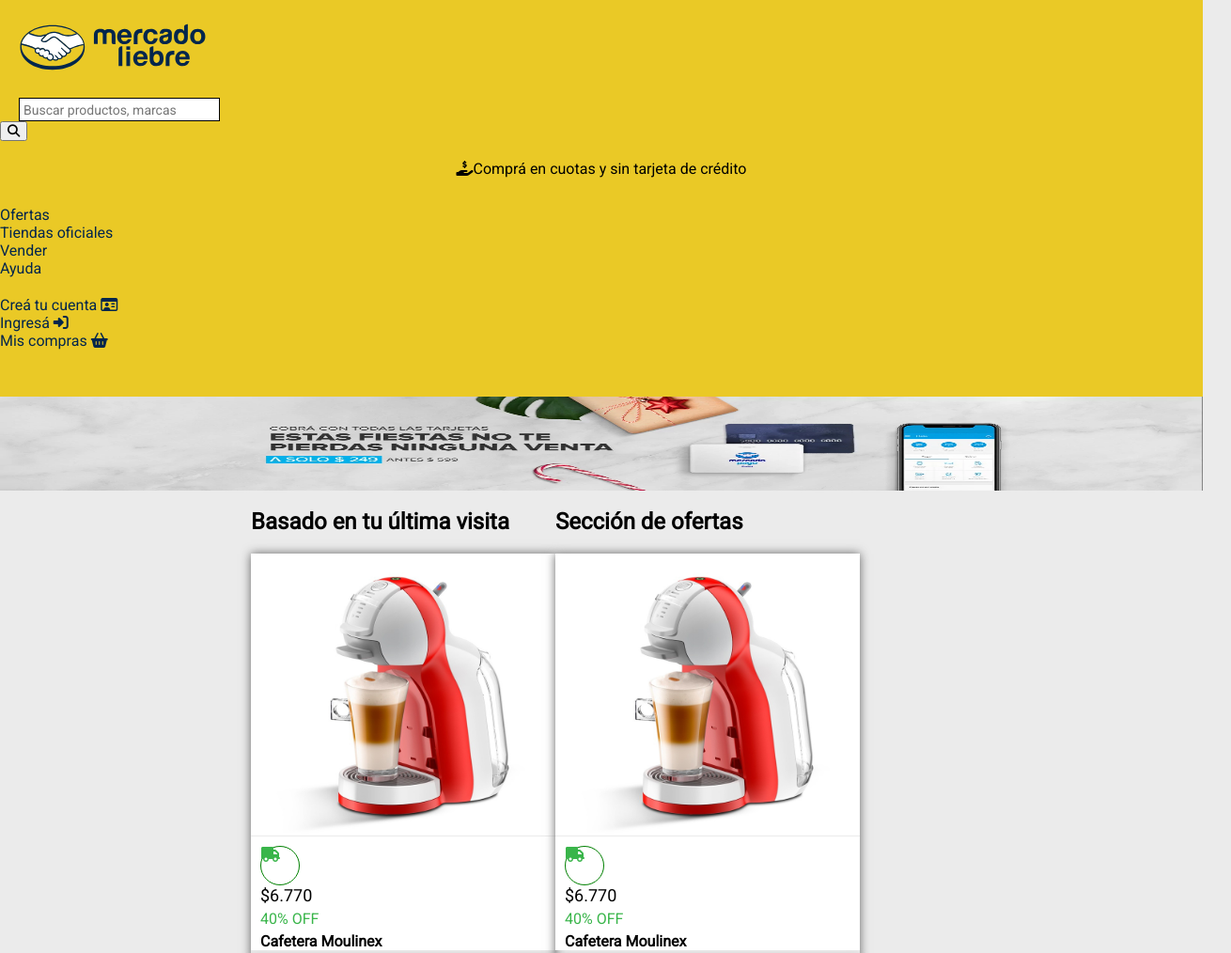
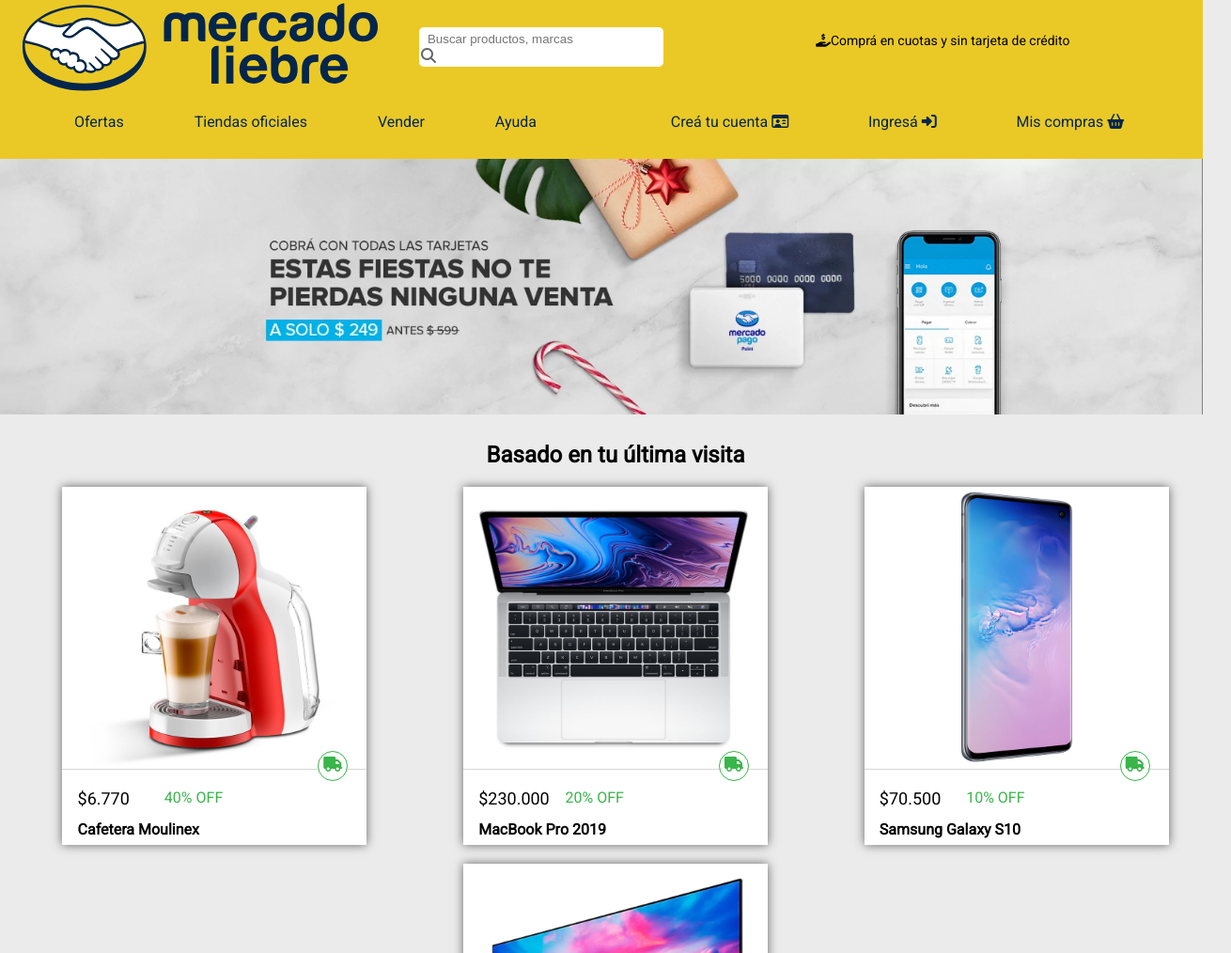
Before and after one commit to Taiabevacqua/MercadoLiebre-Maquetado, a website: page views/home.html in a window 1280 px wide. Shown: the top 1014 px of the page at 94% size, 1310 px wide, since content can reach past the window. Drawn offline with Linux system fonts and the light colour scheme; files that its build step writes are made by us from their sources; files whose address does not match are found by name.

Commit message:
subiendo cambios rama flexbox

```diff
--- a/public/css/footer.css
+++ b/public/css/footer.css
@@ -22,5 +22,5 @@
     color: #1259C3;
 }
 .footer__section h5 {
-    font-size: 8px;
+    font-size: 10px;
 }
--- a/public/css/general.css
+++ b/public/css/general.css
@@ -1,5 +1,6 @@
-*{
-    margin: 0;
+* {
+    margin: 0px;
+    list-style: none;
 }
 
 body {
--- a/public/css/header.css
+++ b/public/css/header.css
@@ -1,41 +1,52 @@
 header {
     background-color: #EAC926;
     padding-bottom: 10px;
+    width: 100%;
 }
-.contenedor__header img{
-    padding-left: 20px;
+
+.contenedor__header {
+    display: flex;
+    flex-wrap: wrap;
+    align-items: center;
+    justify-content: space-around;
+    width: 100%;
 }
+
+.contenedor__header img {
+    width: 45%;
+}
+
 .search-bar {
     background-color: #FFFFFF;
     display: block;
-    border: 1px solid #000000;
+    border-radius: 5px;
     color: #666;
     padding: 2px;
-    width: 13em;
-    margin-left: 20px;
+    width: 45%;
 }
+
 .search-bar input {
+    background-color: transparent;
     border: none;
-    font-size: 14px;
-    font-family: 'Roboto';
-    color: #666;
-    width: 14em;
+    margin-left: 5px;
+    width: 100%;
 }
+
 .header__div__compra {
     text-align: center;
-    padding: 20px 0;
+    padding: 5px 0 20px;
 }
-.header__nav ul {
+
+.header__section__nav ul {
     padding: 10px 0;
     margin: 0;
 }
-.header__nav ul li a {
+
+.header__section__nav ul li a {
     text-decoration: none;
     color: #03264C;
 }
-#loguin {
-    padding-bottom: 40px;
-}
+
 .burguer-menu a {
     display: block;
     margin: auto;
@@ -46,15 +57,52 @@
     color: #FFFFFF;
     width: 25px;
 }
+
 /*mobile*/
 @media (max-width:360px) {
-    .header__nav {
+    .header__section__nav {
         display: none;
     }
 }
-/*tablet*/
+
+/*tablet y desktop*/
 @media (min-width:361px) {
     .burguer-menu {
         display: none;
     }
+
+    .contenedor__header img {
+        width: 30%;
+    }
+
+    .search-bar {
+        width: 20%;
+    }
+
+    .header__div__compra {
+        width: 40%;
+        font-size: 14px;
+    }
+
+    .header__section {
+        display: flex;
+        flex-wrap: wrap;
+        justify-content: space-around;
+        margin: 10px 10px;
+    }
+
+    .header__section__nav {
+        width: 45%;
+    }
+
+    .header__section__nav ul {
+        /*flex-direction: row;*/
+        display: flex;
+        justify-content: space-around;
+    }
+
+    .loguin {
+       width: 45%;
+       display: flex;
+    }
 }
--- a/public/css/home.css
+++ b/public/css/home.css
@@ -4,69 +4,103 @@
     margin: auto;
 }
 .home__main {
-    width: 90%;
+    width: 100%;
     padding: 15px;
     display: flex;
     flex-wrap: wrap;
-    justify-content: center;
+    justify-content: space-around;
 }
-.home__main__section img {
-    padding-top: 0;
-    margin-left: 0;
+
+.home__main__section__article img {
+    border-bottom: 1px solid rgba(194, 188, 188, 0.442);
 }
-.home__main__section h2 {
+
+.home__main  h2 {
     font-size: 24px;
-    padding-bottom: 20px;
+    margin: 10px 0 10px;
 }
+
 .home__main__section__article {
     display: flex;
     flex-direction: column;
-    padding-bottom: 10px;
+    margin: 10px auto;
+    box-sizing: border-box;
 }
+
 .home__main__section__article__div {
     background-color: #FFFFFF;
-    border-top: 1px solid #EBEBEB;
-    padding: 10px 0 0 10px;
+    display: flex;
+    flex-wrap: wrap;
+    justify-content: flex-start;
+    height: 10vh;
+    padding-left: 5%;
+    position: relative;
 }
-.home__main__section article div i {
+
+.home__main__section__article__div i {
+    display: block;
+    font-size: 16px;
+    padding: 5px;
+    width: 20px;
+    height: 20px;
     color: #39B54A;
-    border: 1px solid green;
-    height:40px;
-    width:40px;
-    -moz-border-radius:30px;
-    -webkit-border-radius:30px;
-    border-radius:50px;
-    /*border-radius: 50%;
-    padding: 4%;*/
+    border: 1px solid #39B54A;
+    background-color: #FFFFFF;
+    border-radius: 50%;
+    position: absolute;
+    right: 20px;
+    top: -20px;
+    text-align: center;
+
 }
+
 .home__main__section__article__price {
     font-size: 18px;
-    margin-bottom: 5px;
+    width: 30%;
+    margin: 20px 0 5px;
 }
+
 .home__main__section__article__OFF {
     font-size: 16px;
-    margin: 5px 0;
+    margin: 20px 0 5px;
     color: #39B54A;
+    width: 70%;
 }
+
 .home__main__section__article__description {
     font-size: 16px;
-    margin-top: 5px;
+    margin: 5px 0;
 }
+
 /*mobile*/
 @media (max-width:360px) {
     .home__main__section__article__description {
         display: none;
     }
 }
+
 /*tablet*/
 @media (min-width:361px) {
+    .home__main__section {
+        display: flex;
+        flex-wrap: wrap;
+        justify-content: space-around;
+    }
+
     .home__main__section__article {
     box-shadow: 0px 0px 10px rgb(100, 100, 100);
+    }
 }
-}
+
 /*desktop*/
 @media (min-width:769px) {
+
+    .home__main__section {
+        flex: 98%;
+    }
+
     .home__main__section__article {
         box-shadow: 0px 0px 10px rgb(100, 100, 100);
     }
+
 }
--- a/views/home.html
+++ b/views/home.html
@@ -12,21 +12,19 @@
 <body>
     <header>
        <div class="contenedor__header">
-        <div>
+
             <img src="/image/logo-mercado-liebre.svg" alt="logo de Mercado Liebre" height='100' width='200'>
-        </div>
+
         <div class="search-bar">
-            <input type="text" placeholder="Buscar productos, marcas">
-         </div>
-         <div>
-          <button>
-            <i class="fas fa-search"></i>
-          </button>
+            <input type="text" placeholder="Buscar productos, marcas"> <i class="fas fa-search"></i>
         </div>
         <div class="header__div__compra">
             <i class="fas fa-hand-holding-usd"></i>Comprá en cuotas y sin tarjeta de crédito
         </div>
-        <nav class="header__nav">
+      </div>
+
+       <div class="header__section">
+        <nav class="header__section__nav">
             <ul>
                 <li><a href="/ofertas">Ofertas</a></li>
                 <li><a href="/tiendas-oficiales">Tiendas oficiales</a></li>
@@ -34,7 +32,7 @@
                 <li><a href="/ayuda">Ayuda</a></li>
             </ul>
         </nav>
-        <nav class="header__nav">
+        <nav class="header__section__nav">
             <ul id="loguin">
                 <li><a href="/crea-tu-cuenta">Creá tu cuenta <i class="far fa-id-card"></i></a></li>
                 <li><a href="/ingresa">Ingresá <i class="fas fa-sign-in-alt"></i></a></li>
@@ -44,14 +42,15 @@
         <div class="burguer-menu">
           <a href=""><i class="fas fa-bars"></i></a>
         </div>
-       </div>
+      </div>
+
     </header>
     <div class="div__banner">
-      <img src="/image/img-home-banner.jpg" alt="Imagen de Home Banner" height='100' width='500'>
+      <img src="/image/img-home-banner.jpg" alt="Imagen de Home Banner">
     </div>
     <main class="home__main">
-        <section class="home__main__section">
-            <h2>Basado en tu última visita</h2>
+      <h2>Basado en tu última visita</h2>
+        <div class="home__main__section">
              <article class="home__main__section__article">
                 <img src="/image/img-cafetera-moulinex.jpg" alt="Imagen de cafetera" height='300' width='324'>
                 <div class="home__main__section__article__div">
@@ -88,9 +87,9 @@
                   <h4 class="home__main__section__article__description">SmartTV Samsung 43"</h4>
                 </div>
              </article>
-        </section>
-        <section class="home__main__section">
-            <h2>Sección de ofertas</h2>
+            </div>
+        <h2>Sección de ofertas</h2>
+        <div class="home__main__section">
              <article class="home__main__section__article">
                 <img src="/image/img-cafetera-moulinex.jpg" alt="Imagen de cafetera" height='300' width='324'>
                 <div class="home__main__section__article__div">
@@ -127,7 +126,7 @@
                   <h4 class="home__main__section__article__description">SmartTV Samsung 43"</h4>
                 </div>
              </article>
-        </section>
+            </div>
     </main>
     <footer class="home__footer">
         <section class="footer__section">
```
